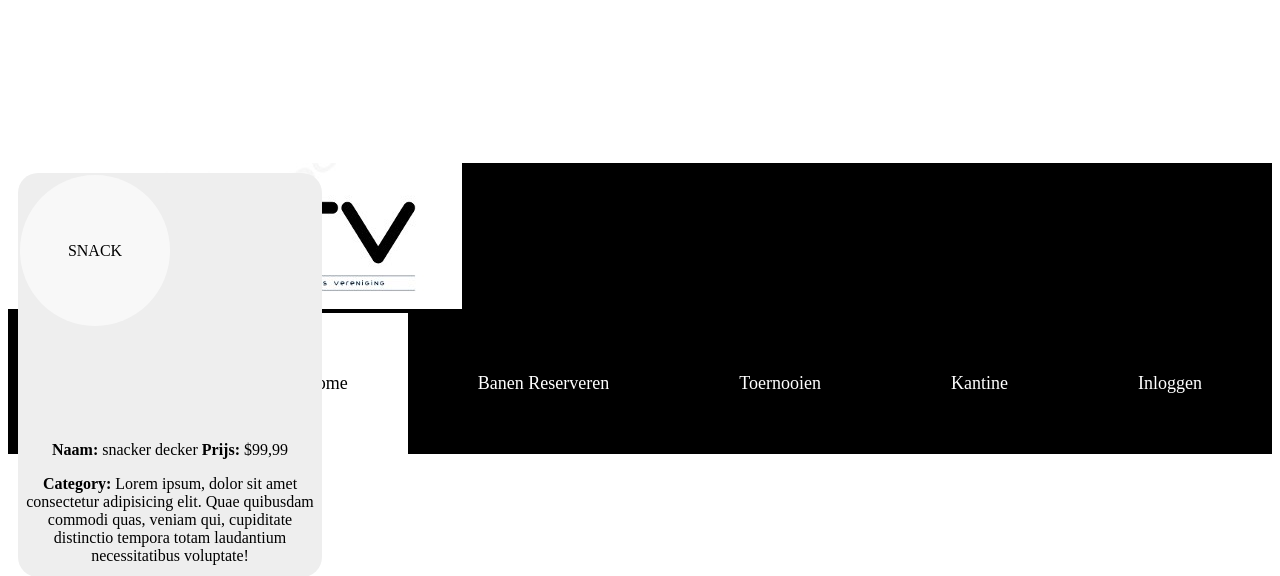
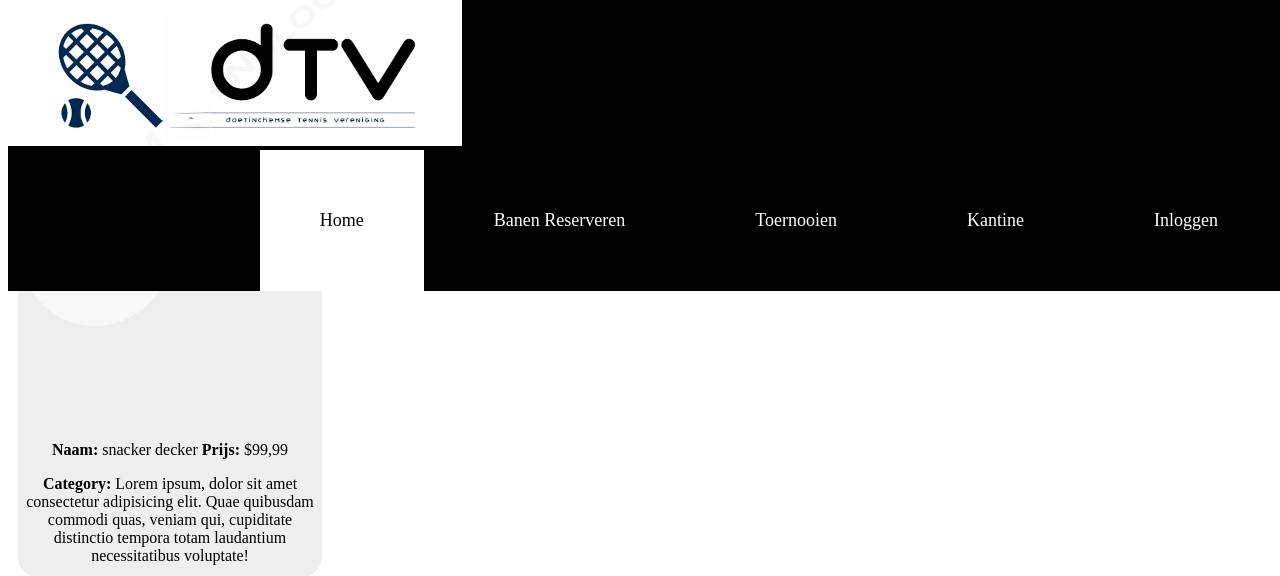
Before and after one commit to stanBrusse/examen_domineren, a PHP site: page /kantine.php in a window 1280 px wide. Shown: the top 576 px of the page. Run offline with PHP 8.4, Linux system fonts and the light colour scheme.

Commit message:
Updated Header.php
removed relative

```diff
--- a/DTV/css/kantine.css
+++ b/DTV/css/kantine.css
@@ -2,7 +2,7 @@
     margin: 0px;
     padding: 0px;
  }
-.container{
+.kantine-container{
     margin-top: 150px;
     margin-bottom: 163px;
 }
--- a/DTV/header.php
+++ b/DTV/header.php
@@ -1,6 +1,5 @@
 <style>
-  .container {
-    position: relative;
+  .header-container {
     min-height: 100%;
   }
 
@@ -36,7 +35,7 @@
     float: right;
   }
 </style>
-<div class="container">
+<div class="header-container">
   <div class="header">
     <img src="images/DTV.jpg"></img>
     <div class="header-right">
--- a/DTV/kantine.php
+++ b/DTV/kantine.php
@@ -12,7 +12,7 @@
 <body>
     <header><?php include('header.php'); ?></header>
     <main>
-        <div class="container">
+        <div class="kantine-container">
             <div class="kantine-item-card">
                 <div class="item_Card-Top">
                     <div class="img-container">
```
